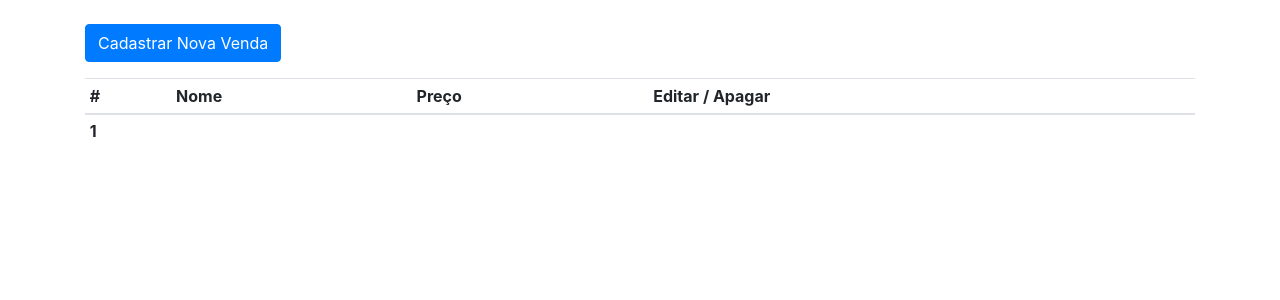
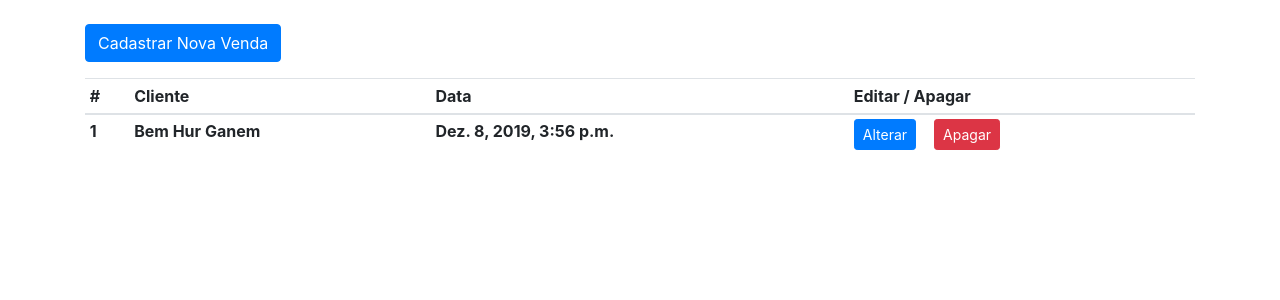
Before and after one commit to BemHurGanem/programacaoweb1_django, a Django app: page /pdv/listar_venda in a window 1280 px wide. Shown: the part 56-356 px from the top of the page. Run offline with Django 3.2, Linux system fonts and the light colour scheme; data comes from the database, SQL or seed files in the repository; lists and menus that the app fills with data are empty; some libraries are stand-ins or nearby versions.

Commit message:
Básico da venda

```diff
--- a/pdv/app/templates/venda/confirma_exclusao.html
+++ b/pdv/app/templates/venda/confirma_exclusao.html
@@ -4,11 +4,11 @@
 {% block conteudo %}
 <div class="card">
     <div class="card-header">
-        Tem certeza que deseja remover o produto abaixo?
+        Tem certeza que deseja remover essa venda?
     </div>
     <div class="card-body">
-        <h5 class="card-title">Nome: {{produto.nome}}</h5>
-        <h5 class="card-title">Preço: {{produto.valor}}</h5>
+<!--        <h5 class="card-title">Nome: {{produto.nome}}</h5>-->
+<!--        <h5 class="card-title">Preço: {{produto.valor}}</h5>-->
         <form method="post">
             {% csrf_token %}
             <a href="{{request.META.HTTP_REFERER}}" class="btn btn-primary">Voltar</a>
--- a/pdv/app/templates/venda/index.html
+++ b/pdv/app/templates/venda/index.html
@@ -13,8 +13,8 @@
   <thead>
     <tr>
       <th scope="col">#</th>
-      <th scope="col">Nome</th>
-      <th scope="col">Preço</th>
+      <th scope="col">Cliente</th>
+      <th scope="col">Data</th>
       <th scope="col">Editar / Apagar</th>
     </tr>
   </thead>
@@ -22,7 +22,13 @@
     {% for venda in vendas %}
     <tr>
       <th scope="row">{{venda.id}}</th>
-
+      <th scope="row">{{venda.cliente}}</th>
+      <th scope="row">{{venda.data_venda}}</th>
+      <td>
+          <a href="{% url 'editar_venda' venda.id %}"><input type="button" class="btn btn-sm btn-primary" value="Alterar"></a>
+          &nbsp;&nbsp;
+          <a href="{% url 'remover_venda' venda.id %}"><input type="button" class="btn btn-sm btn-danger" value="Apagar"></a>
+      </td>
     </tr>
       {% endfor %}
 
--- a/pdv/app/templates/venda/venda_form.html
+++ b/pdv/app/templates/venda/venda_form.html
@@ -10,8 +10,6 @@
             {% csrf_token %}
 
             {{venda_form |crispy }}
-
-            {{produtovenda_form |crispy }}
 
             <div class="row justify-content-center">
                 <div class="col-7 mt-2">
--- a/pdv/app/urls.py
+++ b/pdv/app/urls.py
@@ -16,5 +16,6 @@ urlpatterns = [
 
     path('listar_venda', listar_venda, name='listar_venda'),
     path('cadastrar_venda', cadastrar_venda, name="cadastrar_venda"),
-
+    path('editar_venda/<int:id>', editar_venda, name='editar_venda'),
+    path('remover_venda/<int:id>', remover_venda, name='remover_venda'),
 ]
--- a/pdv/app/views.py
+++ b/pdv/app/views.py
@@ -80,17 +80,31 @@ def remover_cliente(request, id):
 # VENDA
 def cadastrar_venda(request):
     form = VendaForm(request.POST)
-    produtoForm = ProdutoVendaForm(request.POST)
-    if form.is_valid() and produtoForm.is_valid():
+    if form.is_valid():
         form.save()
         return redirect('listar_venda')
     else:
         form = VendaForm()
-        produtoForm = ProdutoVendaForm()
 
-    return render(request, 'venda/venda_form.html', {'venda_form': form, 'produtovenda_form': produtoForm})
+    return render(request, 'venda/venda_form.html', {'venda_form': form})
 
 
 def listar_venda(request):
     vendas = Venda.objects.all()
     return render(request, 'venda/index.html', {'vendas': vendas})
+
+
+def editar_venda(request, id):
+    venda = Venda.objects.get(id=id)
+    form = VendaForm(request.POST or None, instance=venda)
+    if form.is_valid():
+        form.save()
+    return render(request, 'venda/venda_form.html', {'venda_form': form})
+
+
+def remover_venda(request, id):
+    venda = Venda.objects.get(id=id)
+    if request.method == "POST":
+        venda.delete()
+        return redirect('listar_venda')
+    return render(request, 'venda/confirma_exclusao.html', {'venda': venda})
```
